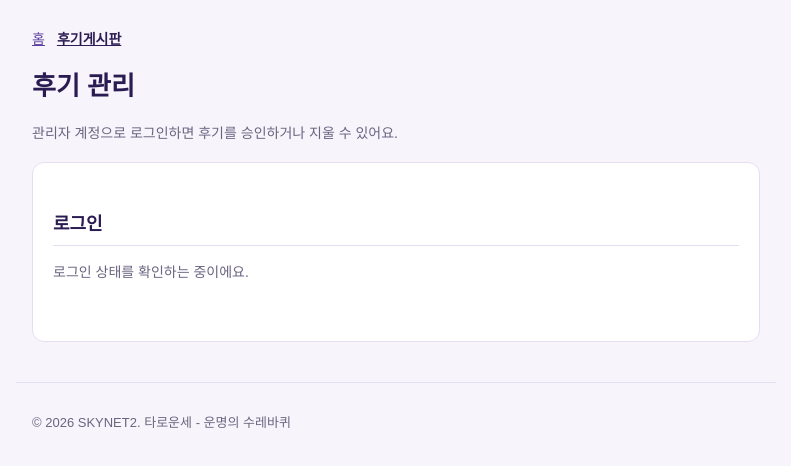
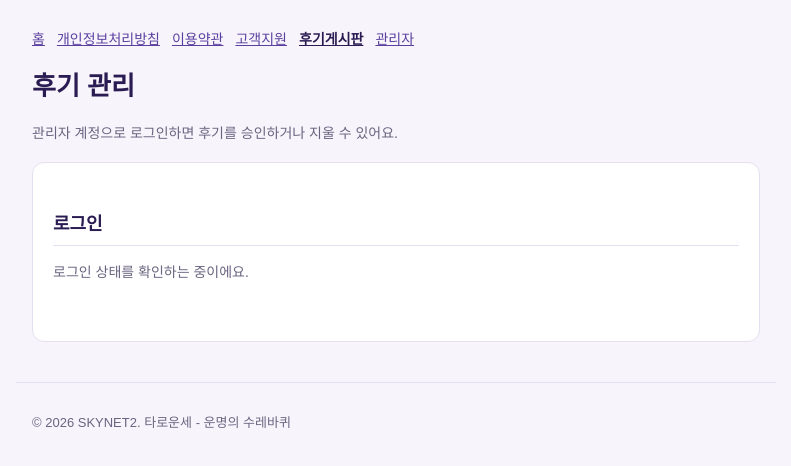
Before and after one commit to SKYNET21478/tarot-website, a plain HTML site: page admin.html in a window 1280 px wide. Shown: the whole page, without its empty margins (244-1035 px from the left). Drawn offline with Linux system fonts and the light colour scheme; no server answers.

Commit message:
Add admin link to menu

```diff
--- a/admin.html
+++ b/admin.html
@@ -11,7 +11,11 @@
   <header>
     <nav>
       <a href="index.html">홈</a>
+      <a href="privacy.html">개인정보처리방침</a>
+      <a href="terms.html">이용약관</a>
+      <a href="support.html">고객지원</a>
       <a href="reviews.html" class="nav-reviews">후기게시판</a>
+      <a href="admin.html">관리자</a>
     </nav>
     <h1>후기 관리</h1>
     <p class="muted">관리자 계정으로 로그인하면 후기를 승인하거나 지울 수 있어요.</p>
```
Also changed, not shown: index.html (+1 -0 lines), privacy.html (+1 -0 lines), reviews.html (+1 -0 lines), support.html (+1 -0 lines), terms.html (+1 -0 lines).
